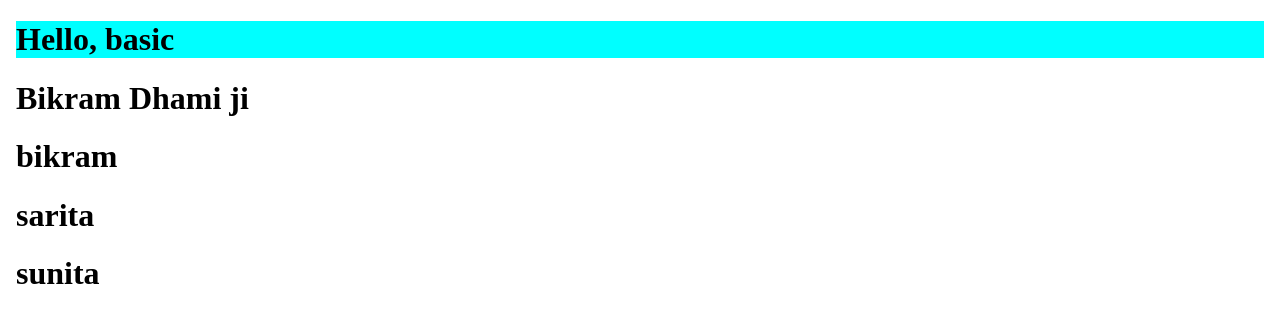
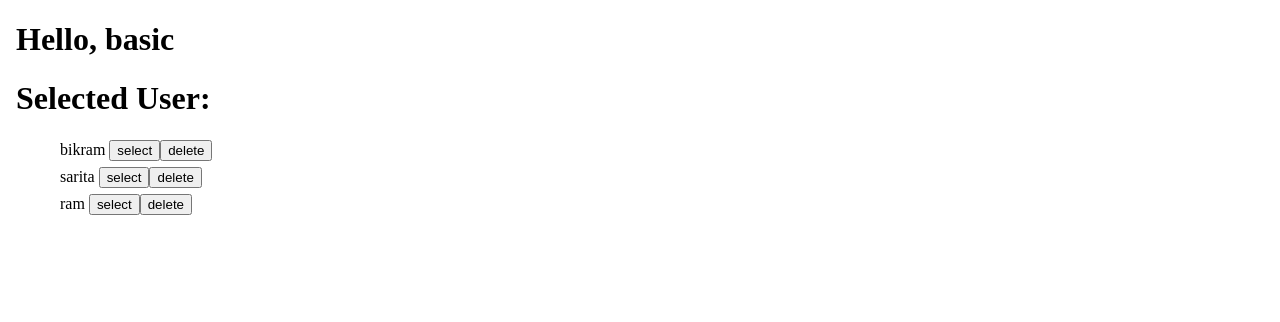
Before and after one commit to bikramdhami0100/basic, an Angular app: page / in a window 1280 px wide. Shown: the top 322 px of the page. Built offline with nearby package versions, Linux system fonts and the light colour scheme.

Commit message:
data transfer from child to parent and parent to child component

```diff
--- a/src/app/app.html
+++ b/src/app/app.html
@@ -3,17 +3,11 @@
 <head>
   <meta charset="UTF-8">
   <meta name="viewport" content="width=device-width, initial-scale=1.0">
-  <title>Basic Learning</title>
+  <title>Document</title>
 </head>
 <body>
-
-   <h1 class="heading">Hello, basic</h1>
-
-    <!-- <app-todo></app-todo> -->
-     <!-- <app-footer></app-footer> -->
-     <app-child [userName]="'Bikram Dhami ji'"></app-child>
-     @for(user of users(); track user){
-       <app-child [userName]="user"></app-child>
-     }
+   <h1>Hello, basic</h1>
+   <h1>Selected User: {{selectedUser()}}</h1>
+   <app-child [userlists]="users()" (selectedUser)="selectedUser.set($event)" (userDelete)="handleDelete($event)"  ></app-child>
 </body>
 </html>
--- a/src/app/app.ts
+++ b/src/app/app.ts
@@ -5,45 +5,17 @@ import { Child } from './child/child';
 
 @Component({
   selector: 'app-root',
-  imports: [RouterOutlet,Child],
+  imports: [RouterOutlet, Child],
+  // templateUrl: './app.html',
   templateUrl: './app.html',
   styleUrl: './app.css'
 })
 export class App {
-  users=signal(['bikram','sarita','sunita']);
-  // protected readonly title = signal('Basic to advanced Angular');
-//  count=signal(10);
-//  color="red";
-//  fruits=signal("apple");
-//    constructor(){
-//      effect(()=>{
-//       // console.log('color ',this.color);
-//       console.log("count: ",this.count());
-//        if(this.count()>50 && this.count()<100){
-//          this.color="green"
-//        }else if (this.count()>100&& this.count()<150){
-//          this.color="blue"
-//        }else if(this.count()>150){
-//          this.color="black"
-//        }
-//      })
+ users=signal(["bikram","sarita","ram"]);
+ selectedUser=signal("");
 
-//      effect(()=>{
-//         console.log("color : ",this.fruits());
-//      });
-
-
-//    }
-//   updateCount(){
-//     // this.count="blue";
-//     this.count.set(this.count()+10);
-//   }
-//    updateChangeColor(){
-//         this.color="gray";
-//      }
-//      changeFruit(){
-//         this.fruits.set("banana");
-//      }
-
-
+ handleDelete(user:string){
+  console.log(user);
+  this.users.update((item)=>item.filter((item)=>item!=user))
+ }
 }
--- a/src/app/child/child.html
+++ b/src/app/child/child.html
@@ -1,2 +1,28 @@
+<!-- <span>from child</span> -->
+<style>
+    .heading{
+        background-color: aqua;
+        color: rgb(0, 0, 0);
+    }
+    ul{
+        list-style: none;
+        /* padding: 2px;
+        margin: 2px; */
+    }
+    li{
+        padding: 2px;
+        margin: 2px;
+    }
+</style>
 
-<h1>{{userName}}</h1>
+<!-- <button (click)="handlerUser()" type="button" >click</button> -->
+
+<ul>
+    @for(user of userlists; track user){
+        <li>{{user}}
+            <button (click)="handleSelectUser(user)">select</button>
+            <button (click)="handleDelete(user)" >delete</button>
+        </li>
+    }
+
+</ul>
--- a/src/app/child/child.ts
+++ b/src/app/child/child.ts
@@ -1,4 +1,4 @@
-import { Component, Input } from '@angular/core';
+import { Component, EventEmitter, Input, Output } from '@angular/core';
 
 @Component({
   selector: 'app-child',
@@ -7,5 +7,23 @@ import { Component, Input } from '@angular/core';
   styleUrl: './child.css',
 })
 export class Child {
-  @Input() userName: string|undefined;
+ @Input() userlists:any|string[] = [];
+@Output() selectedUser = new EventEmitter<string>();
+@Output() userDelete = new EventEmitter<string>();
+  handlerUser(){
+    console.log(this.userlists);
+  }
+
+  handleSelectUser(user:string){
+    // console.log(this.selectedUser);
+    this.selectedUser.emit(user);
+
+  }
+  handleDelete(user:string){
+    // console.log(this.deleteUser);
+
+    this.userDelete.emit(user);
+  }
+
+
 }
```
